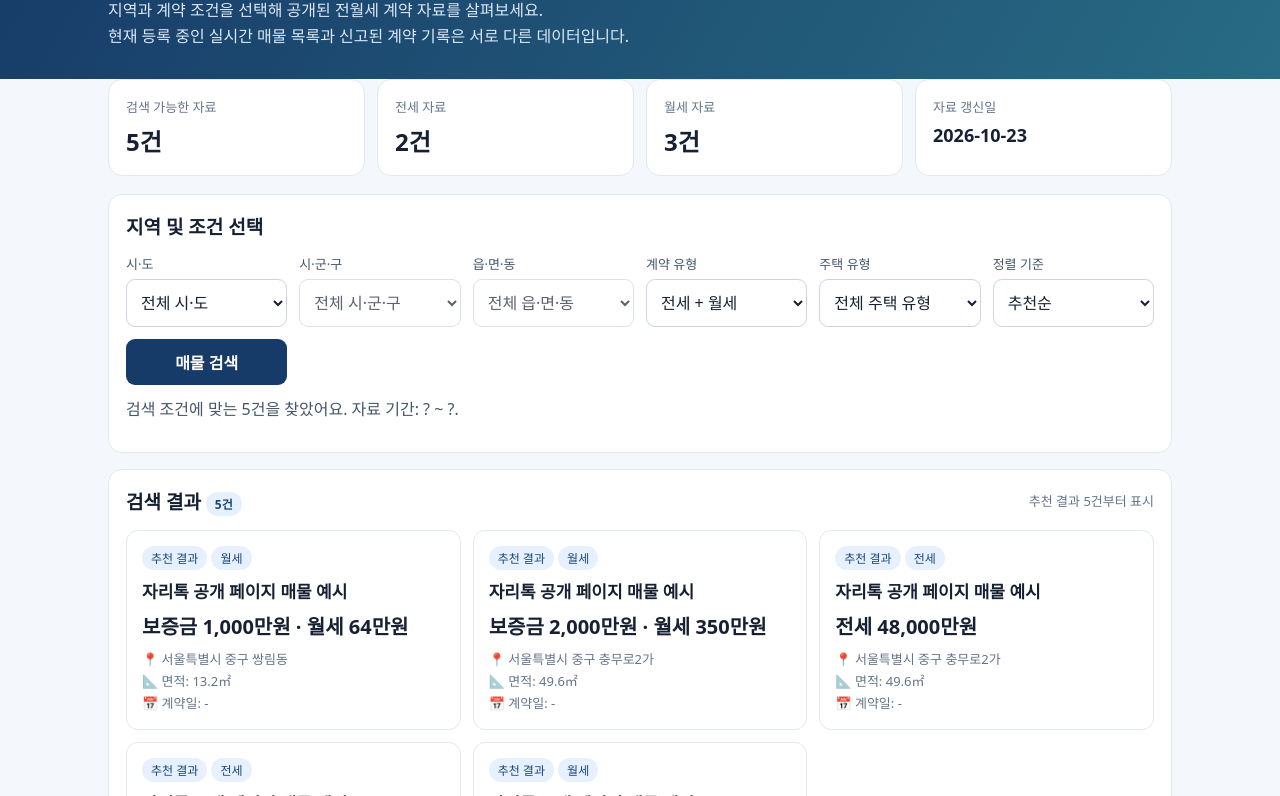
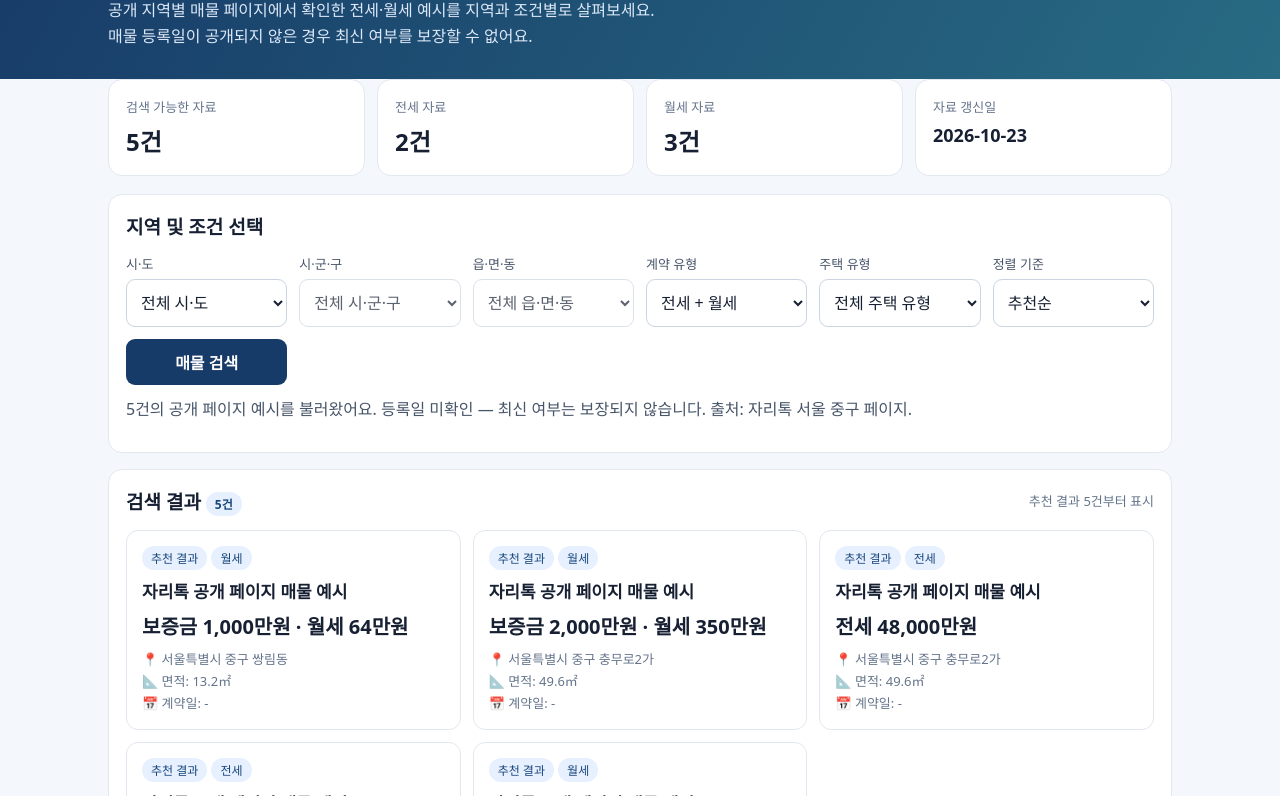
Before and after one commit to 91580215/seoul-rent-crawler, a plain HTML site: page docs/index.html in a window 1280 px wide. Shown: the part 93-889 px from the top of the page. Drawn offline with Linux system fonts and the light colour scheme.

Commit message:
Update app to show public listing examples and clarify freshness

```diff
--- a/docs/index.html
+++ b/docs/index.html
@@ -2,7 +2,7 @@
 <html lang="ko">
 <head>
 <meta charset="utf-8"><meta name="viewport" content="width=device-width,initial-scale=1">
-<title>전월세 계약 데이터 탐험대</title>
+<title>전월세 매물 탐험대</title>
 <style>
 :root{font-family:system-ui,-apple-system,"Malgun Gothic",sans-serif;color:#172033;background:#f4f7fb}
 *{box-sizing:border-box}body{margin:0}header{background:linear-gradient(120deg,#173b68,#286b83);color:white;padding:30px 18px}.wrap{max-width:1100px;margin:auto;padding:0 18px}
@@ -18,7 +18,7 @@
 @media(max-width:560px){.panel{padding:13px}}
 </style></head>
 <body>
-<header><div class="wrap"><h1>🏠 전월세 계약 데이터 탐험대</h1><p>지역과 계약 조건을 선택해 공개된 전월세 계약 자료를 살펴보세요.<br>현재 등록 중인 실시간 매물 목록과 신고된 계약 기록은 서로 다른 데이터입니다.</p></div></header>
+<header><div class="wrap"><h1>🏠 전월세 매물 탐험대</h1><p>공개 지역별 매물 페이지에서 확인한 전세·월세 예시를 지역과 조건별로 살펴보세요.<br>매물 등록일이 공개되지 않은 경우 최신 여부를 보장할 수 없어요.</p></div></header>
 <main class="wrap">
 <div class="stats">
  <div class="card"><div class="label">검색 가능한 자료</div><div class="number" id="total">불러오는 중…</div></div>
@@ -84,7 +84,7 @@
  $('resultCount').textContent=list.length.toLocaleString()+'건';const shown=list.slice(0,visibleCount);
  $('results').innerHTML=shown.length?shown.map((r,i)=>{const date=val(r,'contract_date','CTRT_DAY')||'-';const type=val(r,'rent_type','RENT_SE')||'유형 미상';const region=[sidoOf(r),sigunguOf(r),dongOf(r)].filter(Boolean).join(' ');const area=val(r,'area_m2','RENT_AREA');const building=val(r,'building','building_name','BLDG_NM')||'건물명 미제공';return '<article class="result"><span class="tag">'+(i<5?'추천 결과':'검색 결과')+'</span> <span class="tag">'+esc(type)+'</span><h3>'+esc(building)+'</h3><div class="price">'+esc(priceText(r))+'</div><div class="meta">📍 '+esc(region||'지역 정보 없음')+'<br>📐 면적: '+esc(area?area+'㎡':'정보 없음')+'<br>📅 계약일: '+esc(date)+'</div></article>'}).join(''):'<div class="empty" style="grid-column:1/-1">조건에 맞는 자료가 없어요. 지역이나 조건을 바꿔 보세요.</div>';
  $('more').hidden=list.length<=visibleCount;$('more').textContent='더보기 ('+Math.max(0,list.length-visibleCount).toLocaleString()+'건 더 보기)';
- if(!all.length){$('status').innerHTML='검색할 데이터가 아직 연결되지 않았어요. 현재 파일의 records가 비어 있어 검색 결과가 나오지 않습니다.<br><strong>수집 상태:</strong> API 인증키가 설정된 GitHub Actions 실행이 성공해야 데이터가 채워집니다. 이 화면만으로 실시간 매물을 만들어 낼 수는 없습니다.';}
+ if(!all.length){$('status').innerHTML='검색할 데이터가 아직 연결되지 않았어요. 공개 매물 페이지에서 수집한 자료가 추가되어야 검색할 수 있습니다.';} else if(dataLoadError===''){$('status').textContent=(all.length+'건의 공개 페이지 예시를 불러왔어요. 등록일 미확인 — 최신 여부는 보장되지 않습니다. 출처: 자리톡 서울 중구 페이지.');}
  else $('status').textContent='검색 조건에 맞는 '+list.length.toLocaleString()+'건을 찾았어요. 자료 기간: '+period+'.';
 }
 $('sido').addEventListener('change',()=>{setupSigungu();render()});
@@ -93,5 +93,5 @@
 ['kind','housing','sort'].forEach(id=>$(id).addEventListener('change',()=>{visibleCount=5;render()}));
 $('search').addEventListener('click',()=>{visibleCount=5;render()});
 $('more').addEventListener('click',()=>{visibleCount+=10;render()});
-fetch('./data.json?v=20261023e').then(r=>{if(!r.ok)throw Error('HTTP '+r.status);return r.json()}).then(data=>{all=Array.isArray(data.records)?data.records:[];period=(data.period_from||'?')+' ~ '+(data.period_to||'?');$('total').textContent=all.length.toLocaleString()+'건';$('jeonse').textContent=all.filter(r=>val(r,'rent_type','RENT_SE').includes('전세')).length.toLocaleString()+'건';$('monthly').textContent=all.filter(r=>val(r,'rent_type','RENT_SE').includes('월세')).length.toLocaleString()+'건';$('updated').textContent=data.updated_at||'-';setupSido();setupSigungu();render()}).catch(err=>{$('total').textContent='불러오기 실패';$('status').innerHTML='데이터 파일을 읽지 못했어요 ('+esc(err.message)+').<br>파일 경로 또는 GitHub Pages 배포 설정을 확인해야 합니다.';$('results').innerHTML='<div class="empty">데이터 파일을 불러오지 못했습니다. <a href="./data.json" target="_blank" rel="noopener">data.json 상태 확인</a></div>'});
+fetch('./data.json?v=20261023f').then(r=>{if(!r.ok)throw Error('HTTP '+r.status);return r.json()}).then(data=>{all=Array.isArray(data.records)?data.records:[];period=(data.period_from||'?')+' ~ '+(data.period_to||'?');$('total').textContent=all.length.toLocaleString()+'건';$('jeonse').textContent=all.filter(r=>val(r,'rent_type','RENT_SE').includes('전세')).length.toLocaleString()+'건';$('monthly').textContent=all.filter(r=>val(r,'rent_type','RENT_SE').includes('월세')).length.toLocaleString()+'건';$('updated').textContent=data.updated_at||'-';setupSido();setupSigungu();render()}).catch(err=>{$('total').textContent='불러오기 실패';$('status').innerHTML='데이터 파일을 읽지 못했어요 ('+esc(err.message)+').<br>파일 경로 또는 GitHub Pages 배포 설정을 확인해야 합니다.';$('results').innerHTML='<div class="empty">데이터 파일을 불러오지 못했습니다. <a href="./data.json" target="_blank" rel="noopener">data.json 상태 확인</a></div>'});
 </script></body></html>
```
